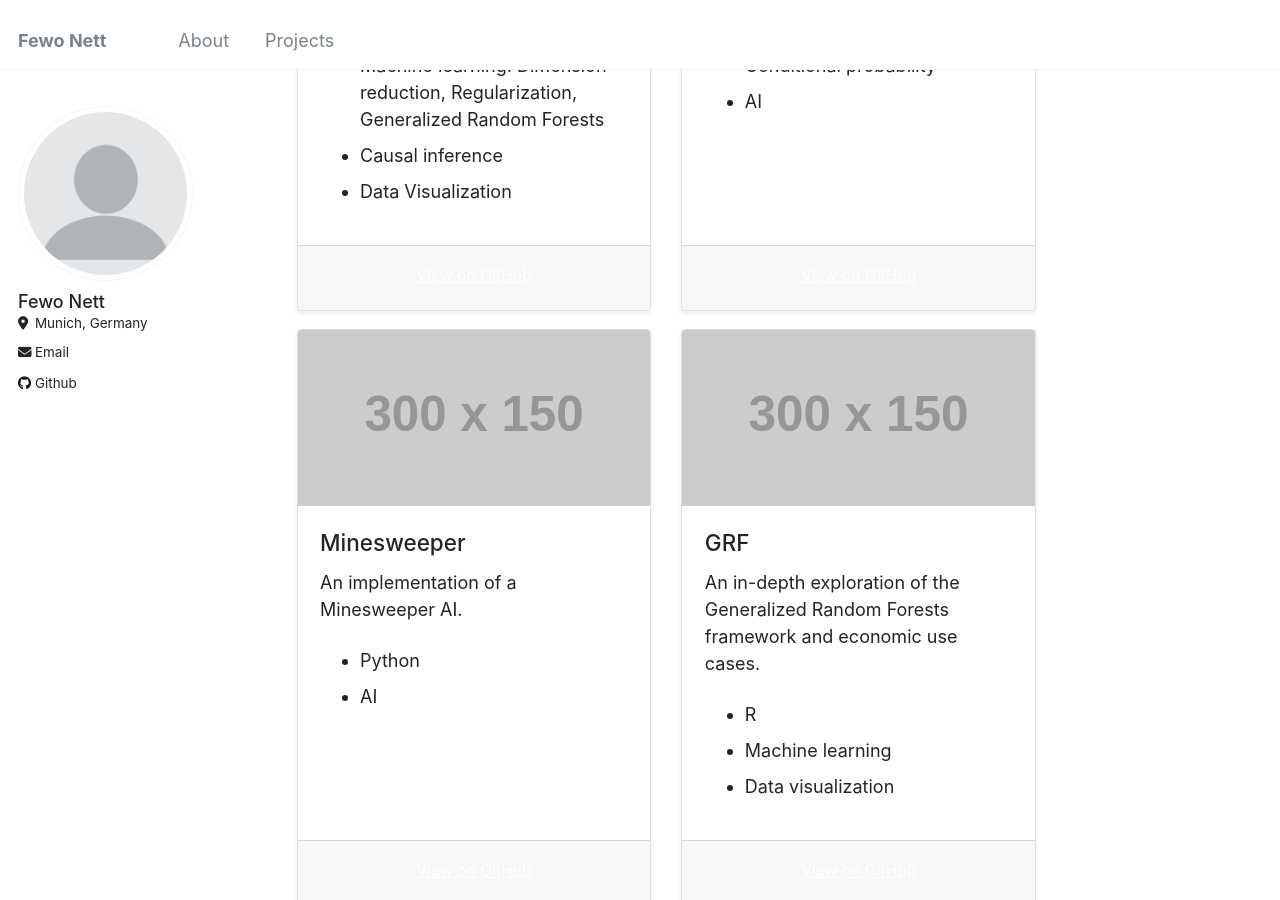
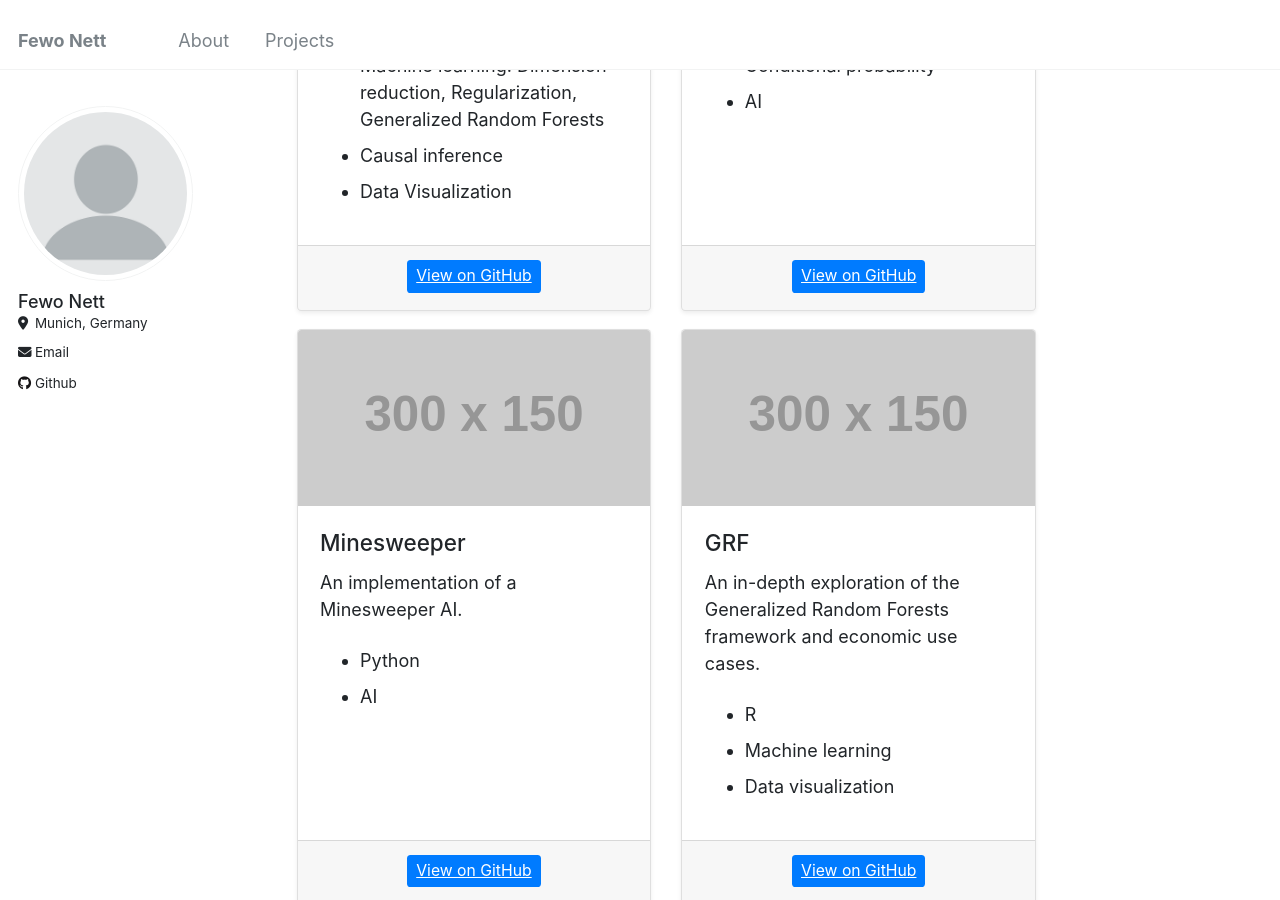
Before and after one commit to fewonett/fewonett.github.io, a Jekyll site: the page built from _pages/about.html, in a window 1280 px wide and 900 px high, scrolled down 1541 px. Built offline with Jekyll 4.4.1, drawn with Linux system fonts in a browser that asks for light colours.

Commit message:
Update about.html

```diff
--- a/_pages/about.html
+++ b/_pages/about.html
@@ -46,7 +46,7 @@ redirect_from:
           </ul>
         </div>
         <div class="card-footer" style="text-align: center;">
-          <a href="https://github.com/your-username/minesweeper" class="btn btn-sm ">View on GitHub</a>
+          <a href="https://github.com/your-username/minesweeper" class="btn btn-primary btn-sm ">View on GitHub</a>
         </div>
       </div>
     </div>
@@ -63,7 +63,7 @@ redirect_from:
           </ul>
         </div>
         <div class="card-footer" style="text-align: center;">
-          <a href="https://github.com/your-username/minesweeper" class="btn btn-sm ">View on GitHub</a>
+          <a href="https://github.com/your-username/minesweeper" class="btn btn-primary btn-sm ">View on GitHub</a>
         </div>
       </div>
     </div>
@@ -82,7 +82,7 @@ redirect_from:
 
         </div>
         <div class="card-footer" style="text-align: center;">
-        <a href="https://github.com/your-username/minesweeper" class="btn btn-sm ">View on GitHub</a>
+        <a href="https://github.com/your-username/minesweeper" class="btn btn-primary btn-sm ">View on GitHub</a>
       </div>
       </div>
     </div>
@@ -99,7 +99,7 @@ redirect_from:
           </ul>
         </div>
         <div class="card-footer" style="text-align: center;">
-          <a href="https://github.com/your-username/minesweeper" class="btn btn-sm ">View on GitHub</a>
+          <a href="https://github.com/your-username/minesweeper" class="btn btn-primary btn-sm ">View on GitHub</a>
         </div>
       </div>
     </div>
@@ -117,7 +117,7 @@ redirect_from:
           </ul>
         </div>
         <div class="card-footer" style="text-align: center;">
-          <a href="https://github.com/your-username/minesweeper" class="btn btn-sm">View on GitHub</a>
+          <a href="https://github.com/your-username/minesweeper" class="btn btn-primary btn-sm">View on GitHub</a>
         </div>
       </div>
     </div>
```
